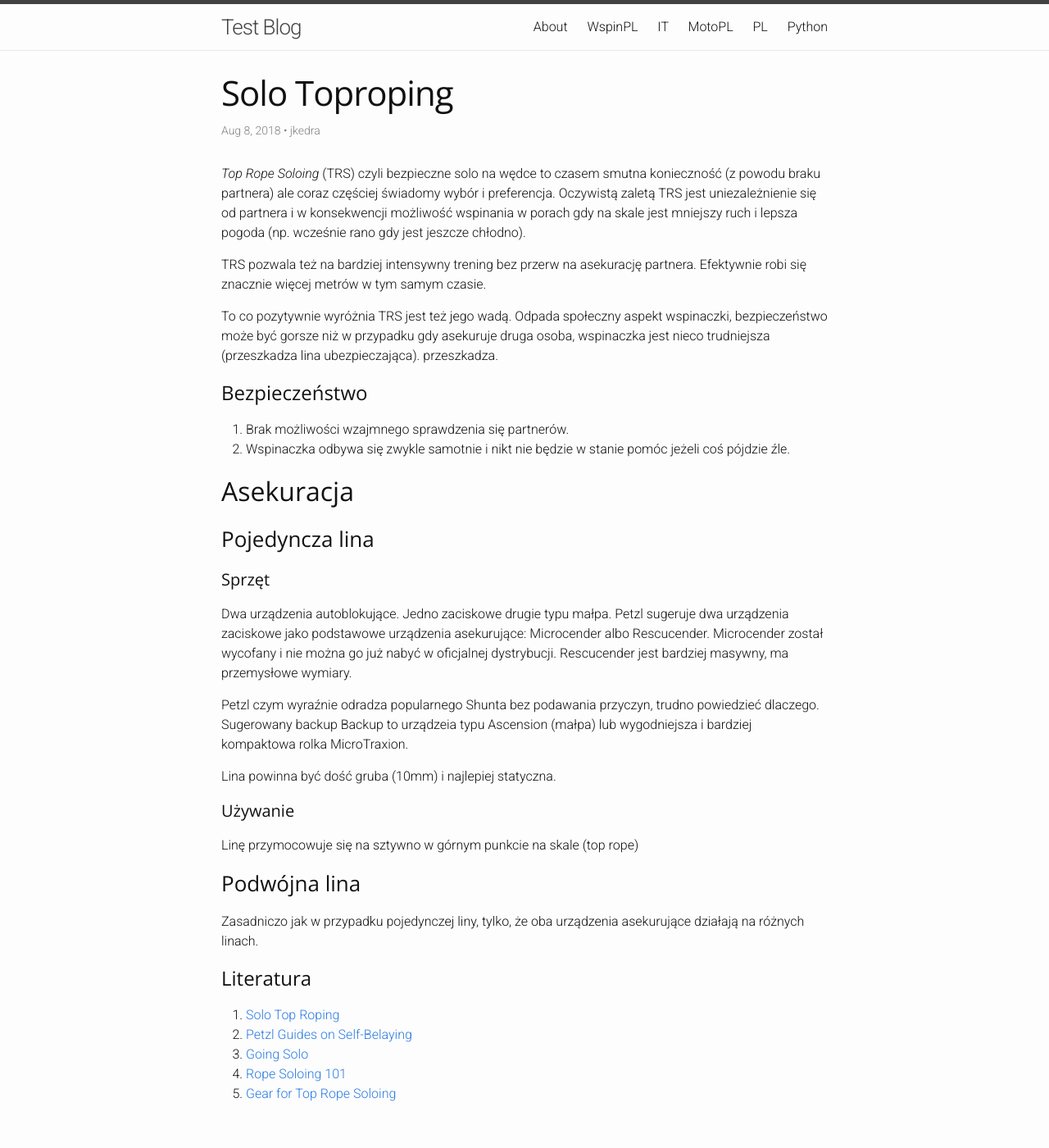
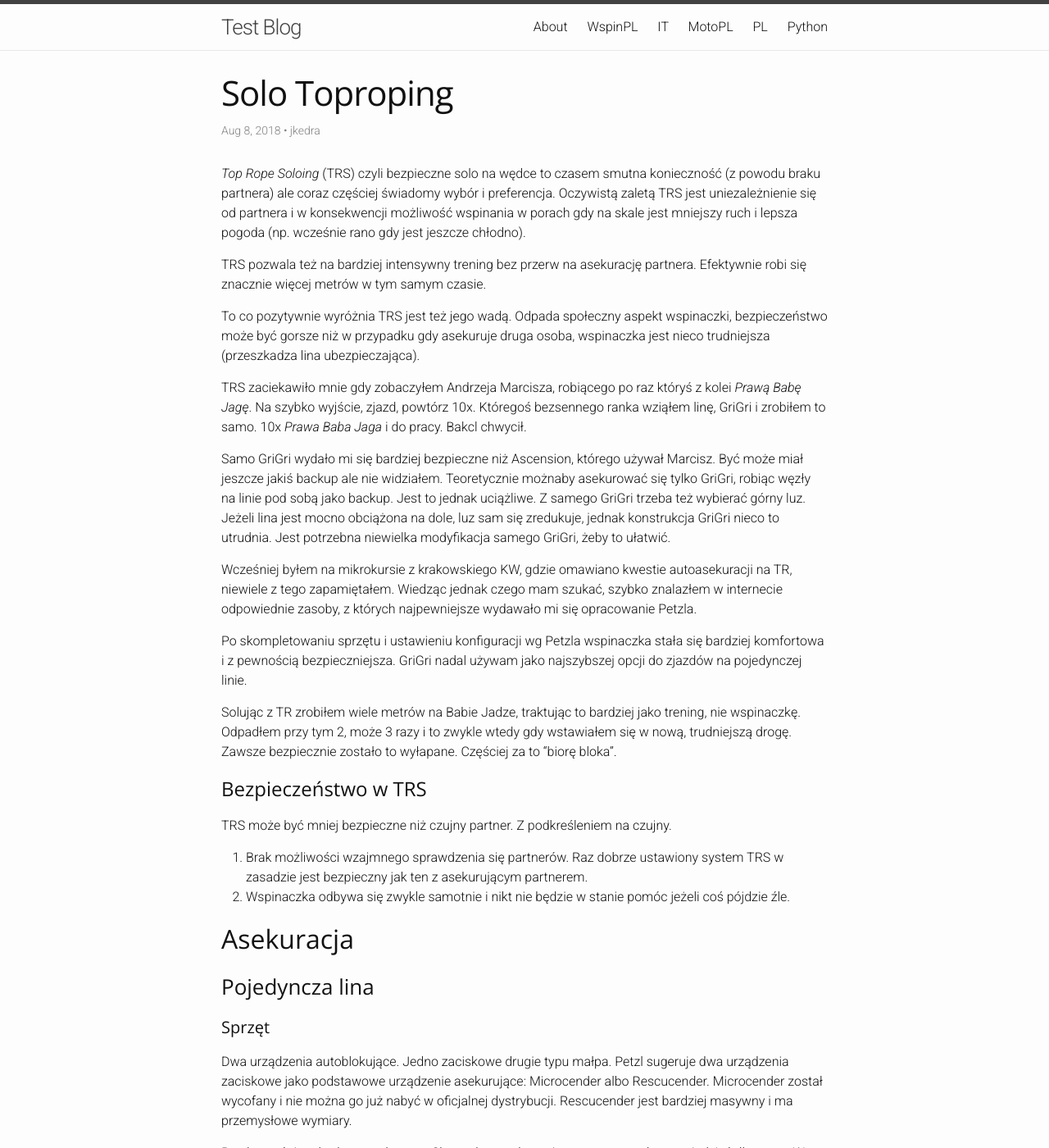
Before and after one commit to jkedra/jkedra.github.io, a Jekyll site: the page built from _climb/solo-toproping.md, in a window 1280 px wide and 1400 px high. Shown: the whole window at 82% size. Built offline with Jekyll 4.4.1, drawn with Linux system fonts in a browser that asks for light colours; some of the changed text lies outside the part shown.

Commit message:
więcej o TR

```diff
--- a/_climb/solo-toproping.md
+++ b/_climb/solo-toproping.md
@@ -25,11 +25,42 @@ To co pozytywnie wyróżnia TRS jest też jego wadą. Odpada społeczny
 aspekt wspinaczki, bezpieczeństwo może być gorsze niż w przypadku gdy
 asekuruje druga osoba, wspinaczka jest nieco trudniejsza (przeszkadza lina
 ubezpieczająca).
-przeszkadza.
 
-# Bezpieczeństwo
+TRS zaciekawiło mnie gdy zobaczyłem Andrzeja Marcisza, robiącego po raz
+któryś z kolei _Prawą Babę Jagę_. Na szybko wyjście, zjazd, powtórz 10x.
+Któregoś bezsennego ranka wziąłem linę, GriGri i zrobiłem to samo.
+10x _Prawa Baba Jaga_ i do pracy. Bakcl chwycił.
 
-1. Brak możliwości wzajmnego sprawdzenia się partnerów.
+Samo GriGri wydało mi się bardziej bezpieczne niż Ascension, którego
+używał Marcisz. Być może miał jeszcze jakiś backup ale nie widziałem.
+Teoretycznie możnaby asekurować się tylko GriGri, robiąc węzły na
+linie pod sobą jako backup. Jest to jednak uciążliwe. Z samego GriGri
+trzeba też wybierać górny luz. Jeżeli lina jest mocno obciążona na dole,
+luz sam się zredukuje, jednak konstrukcja GriGri nieco to utrudnia.
+Jest potrzebna niewielka modyfikacja samego GriGri, żeby to ułatwić.
+
+Wcześniej byłem na mikrokursie z krakowskiego KW, gdzie omawiano kwestie
+autoasekuracji na TR, niewiele z tego zapamiętałem. Wiedząc jednak
+czego mam szukać, szybko znalazłem w internecie odpowiednie zasoby, z których
+najpewniejsze wydawało mi się opracowanie Petzla.
+
+Po skompletowaniu sprzętu i ustawieniu konfiguracji wg Petzla wspinaczka
+stała się bardziej komfortowa i z pewnością bezpieczniejsza.
+GriGri nadal używam jako najszybszej opcji do zjazdów na pojedynczej linie.
+
+Solując z TR zrobiłem wiele metrów na Babie Jadze, traktując to bardziej
+jako trening, nie wspinaczkę. Odpadłem przy tym 2, może 3 razy i to zwykle
+wtedy gdy wstawiałem się w nową, trudniejszą drogę. Zawsze bezpiecznie
+zostało to wyłapane. Częściej za to "biorę bloka".
+
+# Bezpieczeństwo w TRS
+
+TRS może być mniej bezpieczne niż czujny partner. Z podkreśleniem
+na czujny.
+
+1. Brak możliwości wzajmnego sprawdzenia się partnerów. Raz dobrze
+   ustawiony system TRS w zasadzie jest bezpieczny jak ten z asekurującym
+   partnerem.
 2. Wspinaczka odbywa się zwykle samotnie i nikt nie będzie w stanie
    pomóc jeżeli coś pójdzie źle.
 
@@ -40,20 +71,36 @@ przeszkadza.
 #### Sprzęt
 
 Dwa urządzenia autoblokujące. Jedno zaciskowe drugie typu małpa.
-Petzl sugeruje dwa urządzenia zaciskowe jako podstawowe urządzenia
+Petzl sugeruje dwa urządzenia zaciskowe jako podstawowe urządzenie
 asekurujące: Microcender albo Rescucender. Microcender został wycofany
 i nie można go już nabyć w oficjalnej dystrybucji. Rescucender jest
-bardziej masywny, ma przemysłowe wymiary.
+bardziej masywny i ma przemysłowe wymiary.
 
-Petzl czym wyraźnie odradza popularnego Shunta bez podawania przyczyn, trudno
-powiedzieć dlaczego. Sugerowany backup Backup to urządzeia typu
-Ascension (małpa) lub wygodniejsza i bardziej kompaktowa rolka MicroTraxion.
+Petzl wyraźnie odradza popularnego Shunta bez podawania przyczyn - trudno
+powiedzieć dlaczego. W sieci widziałem w kilku miejscach TRS właśnie z użyciem
+tańszego i mniej masywnego Shunta.
+
+Sugerowany backup to urządzenia typu Ascension (małpa)
+lub wygodniejsza i bardziej kompaktowa rolka MicroTraxion.
 
 Lina powinna być dość gruba (10mm) i najlepiej statyczna.
+Grubość liny ma znaczenie, Rescucender niechętnie się blokuje na cieńszych.
+
+Urządzenie zaciskowe zasadniczo nie powinno niszczyć liny,
+jednak Ascension i MicroTraxion mają agresywny języczek zaciskowy najeżony
+kolcami, który wbija się w linę i podczas mocniejszego szarpnięcia może
+zerwać oplot z liny.
 
 #### Używanie
 
-Linę przymocowuje się na sztywno w górnym punkcie na skale (top rope)
+Linę przymocowuje się na sztywno w górnym stanowisku (TR).
+
+Na Zakrzówku, na Babie Jadze, zwykle zjeżdżam (bardziej schodzę)
+mając linę przyczepioną do poręczy (ósemka) i w samym stanowisku
+wkładam zakręcany karabinek, a linę mocuję wyblinką.
+
+Drugi (dolny) koniec liny musi być obciążony żeby lina była na tyle
+napięta, że umożliwia swobodne przesuwanie się asekuracji.
 
 ### Podwójna lina
 
```
